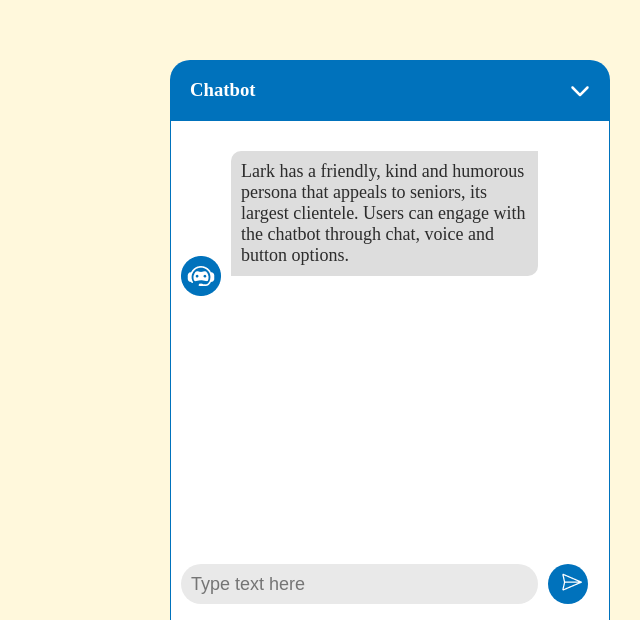
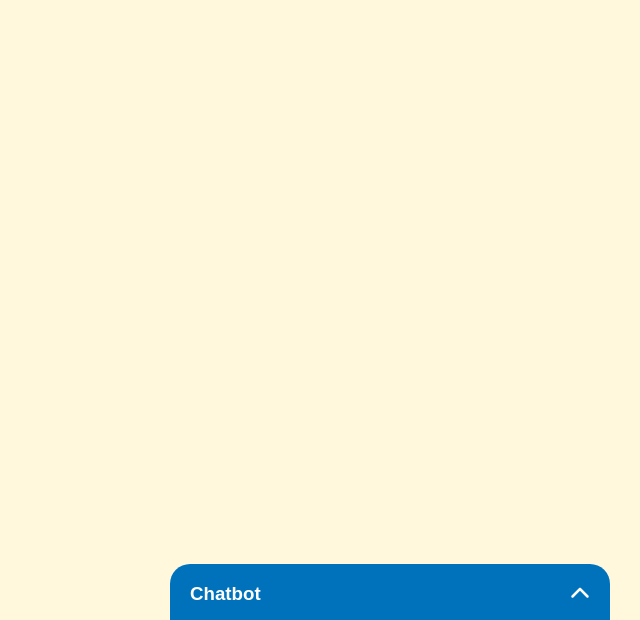
Before and after one commit to VeronikaMi/chatbot-uni, an Angular app: page / in a window 1280 px wide. Shown: the part 180-800 px from the top of the page, without its empty margins (640-1280 px from the left). Built offline with nearby package versions, Linux system fonts and the light colour scheme.

Commit message:
feat: animations + collapse

```diff
--- a/src/app/chatbot.service.ts
+++ b/src/app/chatbot.service.ts
@@ -1,5 +1,5 @@
 import { Injectable } from '@angular/core';
-// import { Headers, Http, RequestOptions } from '@angular/http';
+// import { Headers, Http, RequestOptions } from '@angular/common/http';
 // import { Observable } from 'rxjs/Observable';
 // import 'rxjs/add/operator/map';
 // import 'rxjs/add/operator/toPromise';
--- a/src/app/chatbot/chatbot.component.html
+++ b/src/app/chatbot/chatbot.component.html
@@ -1,7 +1,11 @@
-<div class="chatbot">
-  <div class="chatbot-header">
+<div class="chatbot" [ngClass]="{ show: showChatbot }">
+  <div class="chatbot-header" (click)="showChat()">
     <h3>Chatbot</h3>
-    <svg xmlns="http://www.w3.org/2000/svg" viewBox="0 0 448 512">
+    <svg
+      xmlns="http://www.w3.org/2000/svg"
+      viewBox="0 0 448 512"
+      [ngStyle]="{ transform: showChatbot ? 'rotate(0)' : 'rotate(180deg)' }"
+    >
       <path
         d="M224 416c-8.188 0-16.38-3.125-22.62-9.375l-192-192c-12.5-12.5-12.5-32.75 0-45.25s32.75-12.5 45.25 0L224 338.8l169.4-169.4c12.5-12.5 32.75-12.5 45.25 0s12.5 32.75 0 45.25l-192 192C240.4 412.9 232.2 416 224 416z"
       />
@@ -9,7 +13,8 @@
   </div>
   <div class="chatbot-body">
     <div class="list-messages">
-      <div *ngFor="let message of messages" class="message-container">
+      <p class="timestamp">{{ timestamp }}</p>
+      <div *ngFor="let message of messages">
         <message
           class="message"
           [text]="message.text"
--- a/src/app/chatbot/chatbot.component.scss
+++ b/src/app/chatbot/chatbot.component.scss
@@ -7,11 +7,14 @@
   height: 560px;
   border-radius: 20px 20px 0 0;
   background-color: $bg-primary;
+  transform: translateY(90%);
+  transition: transform 0.2s ease-in;
 
   &-header {
     display: flex;
     align-items: center;
     justify-content: space-between;
+    cursor: pointer;
     padding: 5px 20px;
     background-color: $blue-primary;
     border-radius: inherit;
@@ -26,6 +29,7 @@
       height: 20px;
       width: 20px;
       cursor: pointer;
+      transition: transform 0.2s ease-in;
     }
   }
 
@@ -33,13 +37,25 @@
     border: 1px solid $blue-primary;
     background-color: $bg-primary;
     height: 100%;
+    transition: max-height 0.2s ease-in;
 
-    .messages {
-      .timestamp {
-        color: $timestamp-gray;
-        font-size: 16px;
-        text-align: center;
-        padding: 10px;
+    .timestamp {
+      color: $timestamp-gray;
+      font-size: 16px;
+      text-align: center;
+      padding-top: 10px;
+    }
+
+    .list-messages {
+      overflow: auto;
+      height: 75%;
+
+      .message {
+        animation: floatUp 0.5s forwards;
+      }
+
+      &::-webkit-scrollbar {
+        display: none;
       }
     }
 
@@ -110,6 +126,14 @@
   text-align: center;
 }
 
+.hide {
+  transform: translateY(90%);
+}
+
+.show {
+  transform: translateY(0);
+}
+
 // .input-message {
 //   border-top: 2px solid grey;
 //   height: 12%;
@@ -126,3 +150,14 @@
 //   left: 7px;
 //   top: -22px;
 // }
+
+@keyframes floatUp {
+  from {
+    transform: translateY(14px);
+    opacity: 0;
+  }
+  to {
+    transform: translateY(0px);
+    opacity: 1;
+  }
+}
--- a/src/app/chatbot/chatbot.component.ts
+++ b/src/app/chatbot/chatbot.component.ts
@@ -1,4 +1,6 @@
-import { Component, Input } from '@angular/core';
+import { trigger, transition, style, animate } from '@angular/animations';
+import { Component, Input, OnInit } from '@angular/core';
+import { BehaviorSubject, Subject } from 'rxjs';
 import { ChatbotService } from '../chatbot.service';
 
 @Component({
@@ -6,13 +8,13 @@ import { ChatbotService } from '../chatbot.service';
   templateUrl: './chatbot.component.html',
   styleUrls: ['./chatbot.component.scss'],
 })
-export class ChatbotComponent {
+export class ChatbotComponent implements OnInit {
   BACK_ENABLED: boolean = true;
 
   @Input('messages') messages: any[] = [
     {
       text: 'Lark has a friendly, kind and humorous persona that appeals to seniors, its largest clientele. Users can engage with the chatbot through chat, voice and button options.',
-      date: new Date().getDate(),
+      date: this.getTime(),
       userOwner: false,
     },
   ];
@@ -22,6 +24,10 @@ export class ChatbotComponent {
   @Input('colorFontLeft') colorFontLeft: string;
 
   textInput: string = '';
+  public showChatbot: boolean = false;
+  // public showChatbotChange: BehaviorSubject<boolean> =
+  //   new BehaviorSubject<boolean>(false);
+  public timestamp: string;
 
   constructor(private chatService: ChatbotService) {}
 
@@ -30,9 +36,17 @@ export class ChatbotComponent {
     this.colorFontRight ? this.colorFontRight : '#ffffff';
     this.colorBackLeft ? this.colorBackLeft : '#f8f9fa';
     this.colorFontLeft ? this.colorFontLeft : '#343a40';
+
+    // this.showChatbotChange.subscribe((state) => {
+    //   this.showChatbot = state;
+    //   if (this.showChatbot) {
+    //     this.timestamp = this.getTime();
+    //   }
+    // });
   }
 
   sendMessage() {
+    if (this.textInput.length > 0) {
       let newMessage = { text: this.textInput, date: '', userOwner: true };
       this.messages.push(newMessage);
       let messageBack = { firstname: 'Simon', text: this.textInput };
@@ -48,10 +62,26 @@ export class ChatbotComponent {
       // }
       this.textInput = '';
     }
+  }
+
+  public showChat() {
+    this.showChatbot = !this.showChatbot;
+    if (!this.timestamp) {
+      this.timestamp = this.getTime();
+    }
+  }
 
   onKey(event: any) {
     if (event.keyCode == 13) {
       this.sendMessage();
     }
   }
+
+  private getTime(): string {
+    const date = new Date();
+    const hours = date.getHours().toString().padStart(2, '0');
+    const minutes = date.getMinutes().toString().padStart(2, '0');
+
+    return `${hours} : ${minutes}`;
   }
+}
--- a/src/styles.scss
+++ b/src/styles.scss
@@ -11,3 +11,8 @@ $bg-primary: #ffffff;
   padding: 0;
   box-sizing: border-box;
 }
+
+html {
+  scroll-behavior: smooth;
+  font-family: Arial, Helvetica, sans-serif;
+}
```
Lines whose indentation alone changed are shown as unchanged.
